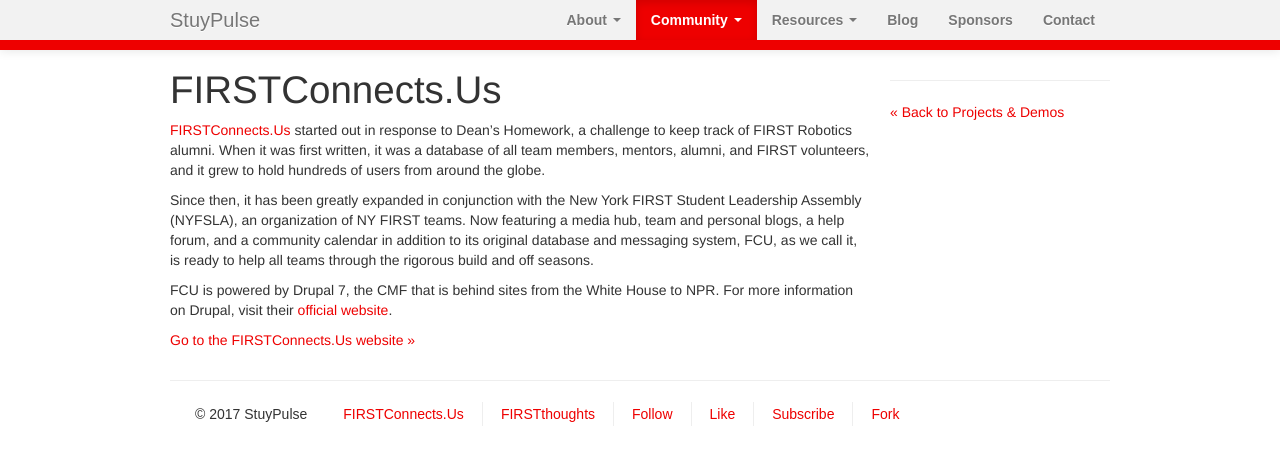
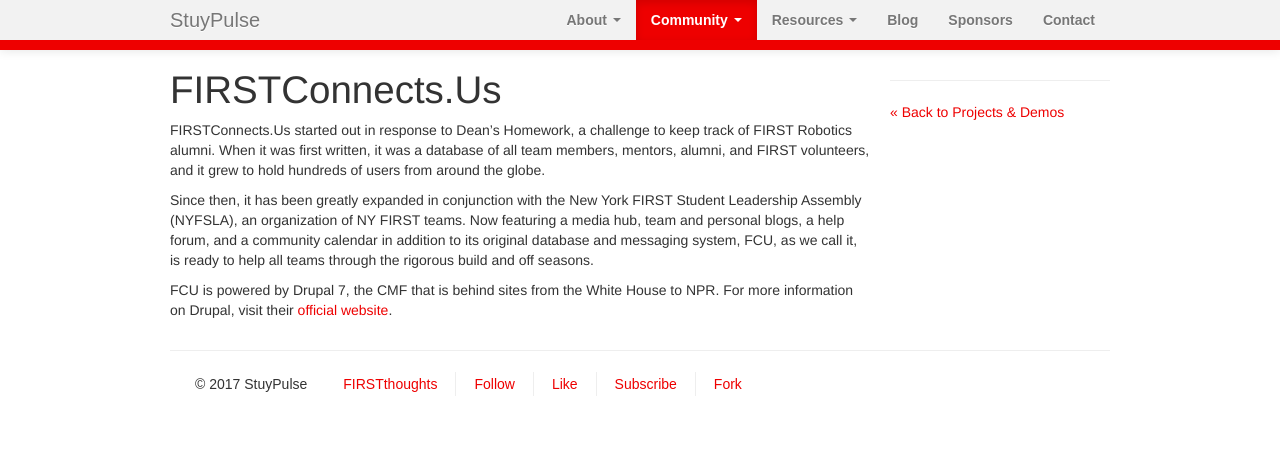
Before and after one commit to StuyPulse/team694.github.io, a Jekyll site: the page built from community/projects/firstconnects/index.md, in a window 1280 px wide. Shown: the top 465 px of the page. Built offline with Jekyll 4.4.1, drawn with Linux system fonts in a browser that asks for light colours; nearby versions of some CDN libraries.

Commit message:
Remove all links to FIRSTConnects.Us

```diff
--- a/_includes/footer.html
+++ b/_includes/footer.html
@@ -2,7 +2,6 @@
                 <div class="footer-nav">
                     <ul>
                         <li>&copy; {{ site.time | date: "%Y" }} StuyPulse</li>
-                        <li><a href="http://firstconnects.us/">FIRSTConnects.Us</a></li>
                         <li><a href="http://firstthoughts.org/">FIRSTthoughts</a></li>
                         <li><a href="http://twitter.com/StuyPulseRobots">Follow</a></li>
                         <li><a href="http://www.facebook.com/stuypulse">Like</a></li>
--- a/_includes/sidebar/website.html
+++ b/_includes/sidebar/website.html
@@ -1,6 +1,2 @@
 <h4>StuyPulse Network</h4>
-<p>Check out the other sites in the StuyPulse Network!</p>
-<ul>
-    <li><a href="http://firstconnects.us/">FIRSTConnects.Us</a></li>
-    <li><a href="http://firstthoughts.org/">FIRSTthoughts</a></li>
-</ul>
+<p>Check out <a href="http://firstthoughts.org">FIRSTthoughts</a>!</p>
--- a/community/projects/firstconnects/index.md
+++ b/community/projects/firstconnects/index.md
@@ -2,10 +2,8 @@
 layout: page-with-sidebar
 title: FIRSTConnects.Us
 ---
-[FIRSTConnects.Us](http://firstconnects.us/) started out in response to Dean's Homework, a challenge to keep track of FIRST Robotics alumni. When it was first written, it was a database of all team members, mentors, alumni, and FIRST volunteers, and it grew to hold hundreds of users from around the globe.
+FIRSTConnects.Us started out in response to Dean's Homework, a challenge to keep track of FIRST Robotics alumni. When it was first written, it was a database of all team members, mentors, alumni, and FIRST volunteers, and it grew to hold hundreds of users from around the globe.
 
 Since then, it has been greatly expanded in conjunction with the New York FIRST Student Leadership Assembly (NYFSLA), an organization of NY FIRST teams. Now featuring a media hub, team and personal blogs, a help forum, and a community calendar in addition to its original database and messaging system, FCU, as we call it, is ready to help all teams through the rigorous build and off seasons.
 
 FCU is powered by Drupal 7, the CMF that is behind sites from the White House to NPR. For more information on Drupal, visit their [official website](http://drupal.org/){:data-proofer-ignore=""}.
-
-[Go to the FIRSTConnects.Us website &raquo;](http://firstconnects.us/)
```
